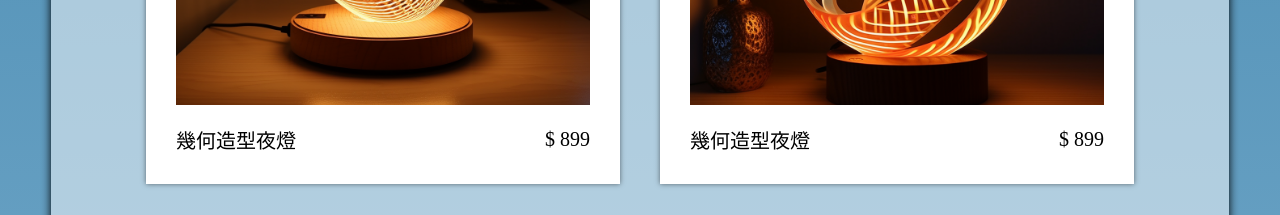
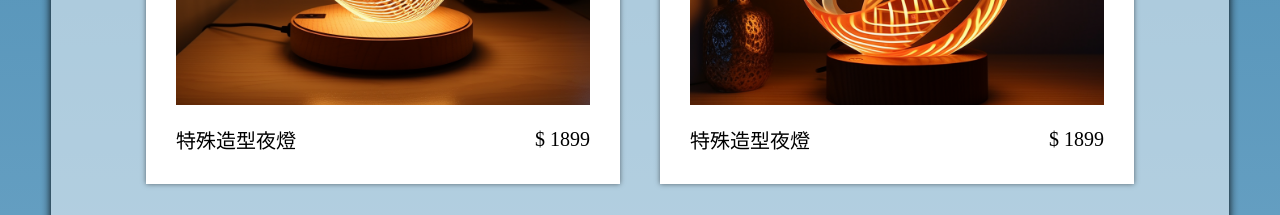
Before and after one commit to ywyang236/gift-for-you, a Next.js app: page / in a window 1280 px wide. Shown: the part 2720-2935 px from the top of the page. Built offline with nearby package versions, Linux system fonts and the light colour scheme.

Commit message:
Add README information.

```diff
--- a/src/pages/index.tsx
+++ b/src/pages/index.tsx
@@ -68,7 +68,7 @@ const Home = () => (
                     <div className={IndexCSS.itemsCard}>
                         <div className={IndexCSS.itemsCard_Background}>
                             <div className={IndexCSS.itemsCard_1_Picture}>
-                                <Link href='/start-design' className={IndexCSS.itemsCard_1_button}>開始製作</Link>
+                                <Link href='/start-design' className={IndexCSS.itemsCard_1_button}>開始設計</Link>
                             </div>
                             <div className={IndexCSS.itemsText}>
                                 <div className={IndexCSS.itemsCard_Title}>幾何造型夜燈</div>
@@ -115,8 +115,8 @@ const Home = () => (
                                 <div className={IndexCSS.itemsCard_5_button}>尚未開放</div>
                             </div>
                             <div className={IndexCSS.itemsText}>
-                                <div className={IndexCSS.itemsCard_Title}>幾何造型夜燈</div>
-                                <div className={IndexCSS.itemsCard_Price}>$ 899</div>
+                                <div className={IndexCSS.itemsCard_Title}>特殊造型夜燈</div>
+                                <div className={IndexCSS.itemsCard_Price}>$ 1899</div>
                             </div>
                         </div>
                     </div>
@@ -126,8 +126,8 @@ const Home = () => (
                                 <div className={IndexCSS.itemsCard_6_button}>尚未開放</div>
                             </div>
                             <div className={IndexCSS.itemsText}>
-                                <div className={IndexCSS.itemsCard_Title}>幾何造型夜燈</div>
-                                <div className={IndexCSS.itemsCard_Price}>$ 899</div>
+                                <div className={IndexCSS.itemsCard_Title}>特殊造型夜燈</div>
+                                <div className={IndexCSS.itemsCard_Price}>$ 1899</div>
                             </div>
                         </div>
                     </div>
```
Also changed, not shown: public/images/Canvas Structure Diagram.gif (added), 1 other file (tests, documents, lock files or other folders).
